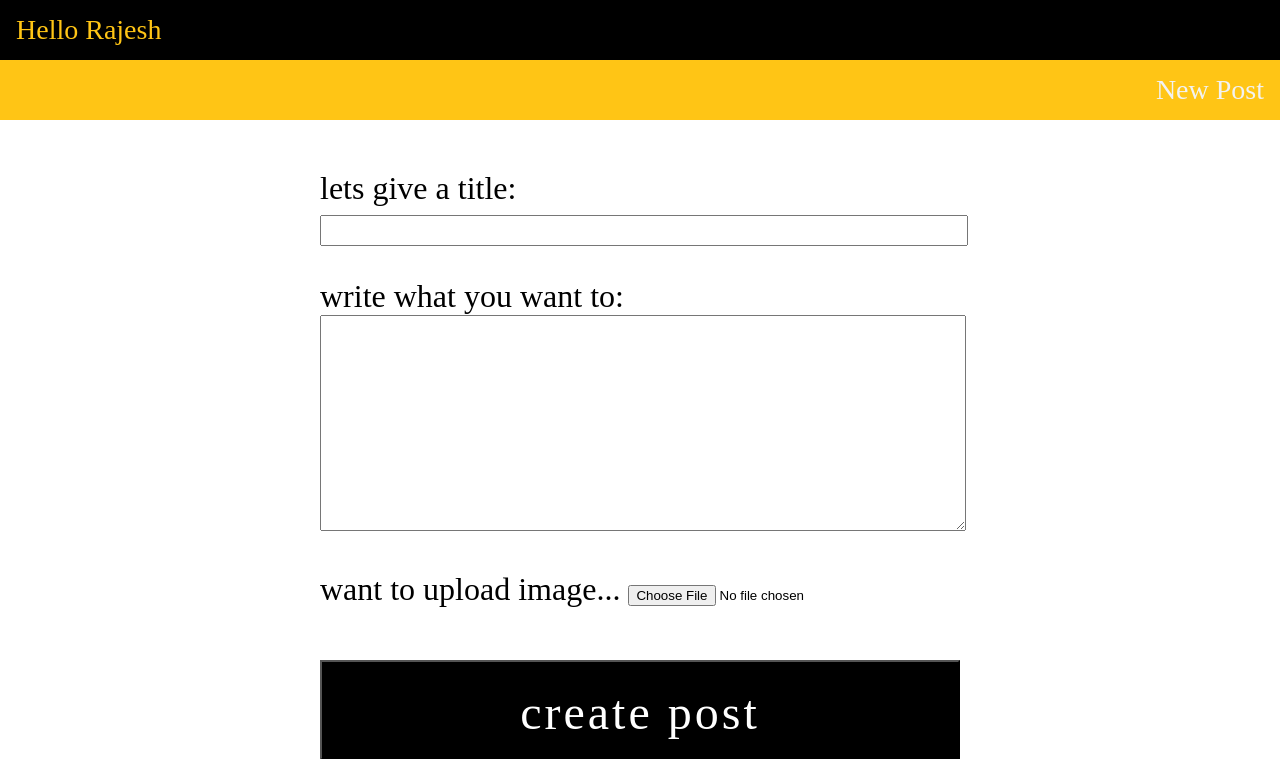
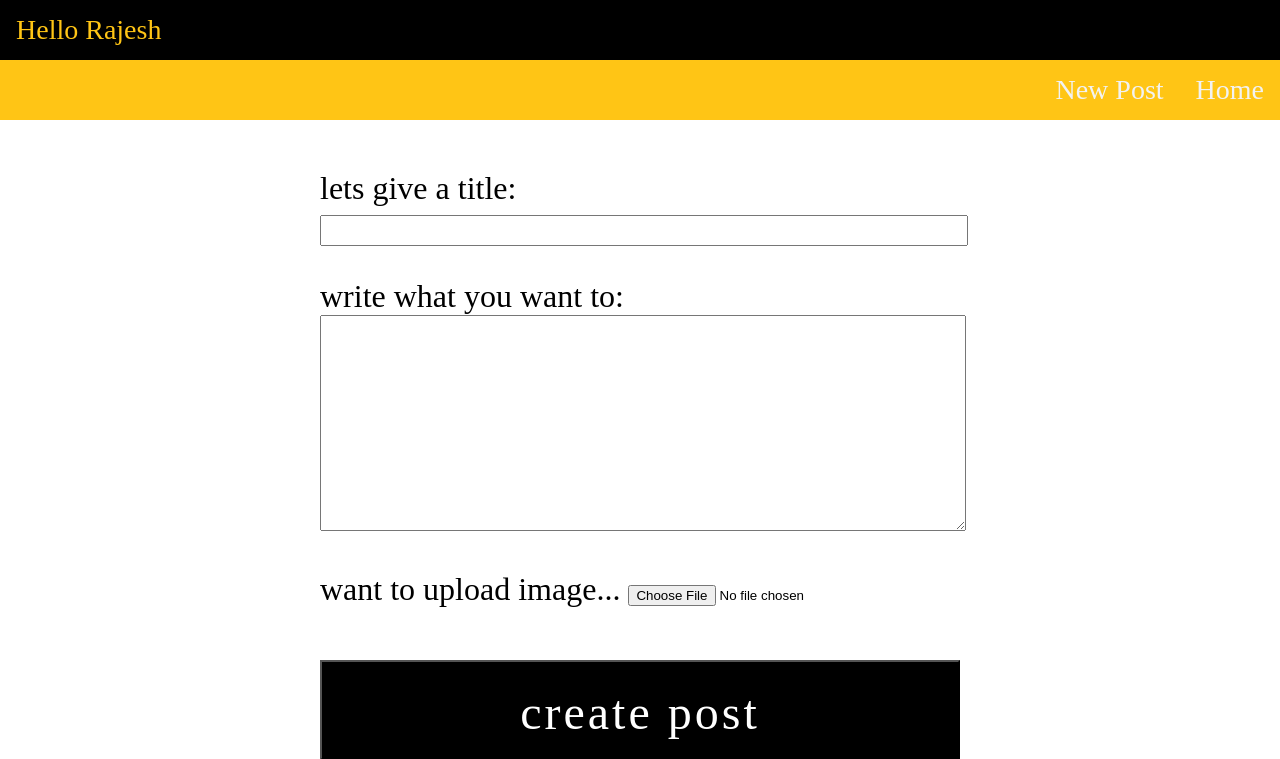
Before and after one commit to rrajesh0205/blog, a Django app: page /create/ in a window 1280 px wide. Shown: the top 759 px of the page. Run offline with Django 3.2, Linux system fonts and the light colour scheme; some web fonts are replaced.

Commit message:
Home added to linked pages.

```diff
--- a/templates/create.html
+++ b/templates/create.html
@@ -7,6 +7,7 @@
         <a href='/'>Hello Rajesh</a>
     </div>
     <div class="topnav">
+        <a href='/'>Home</a>
         <a href='create'>New Post</a>
     </div>
     </nav>
```
